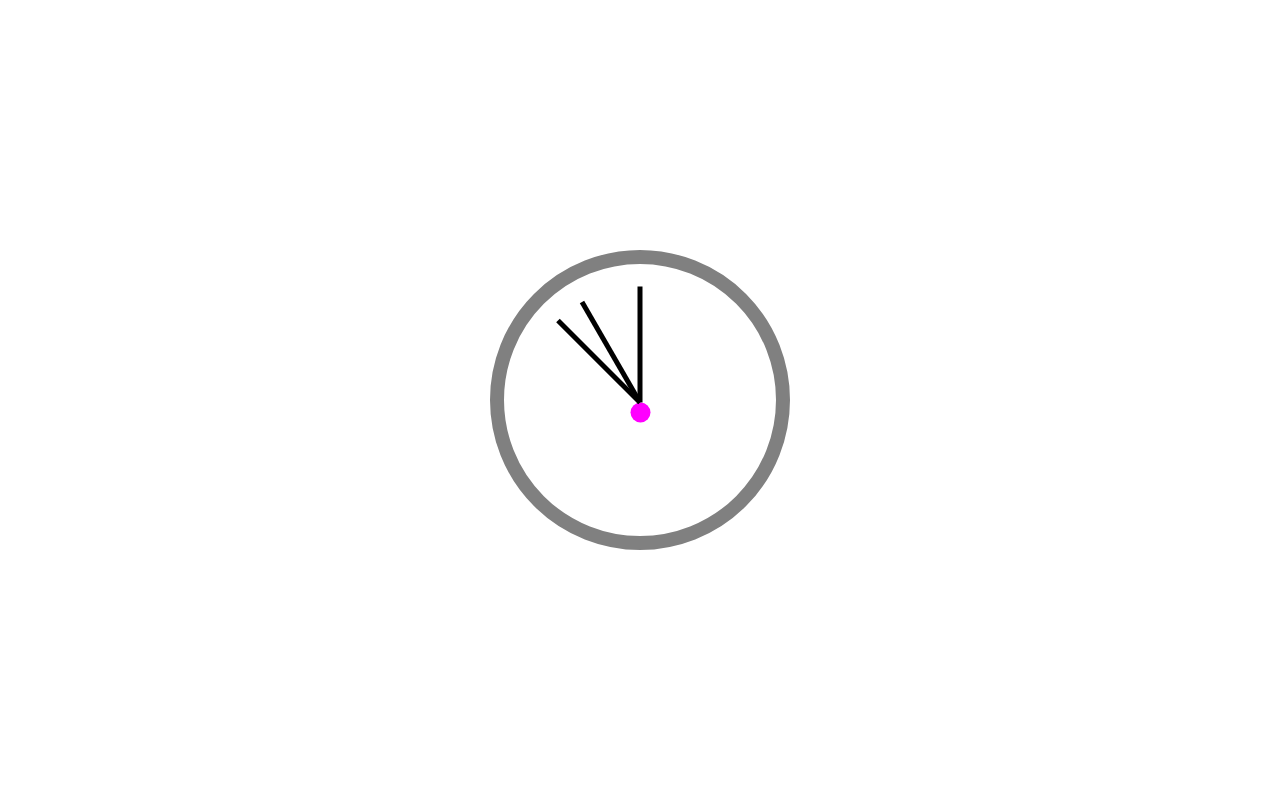
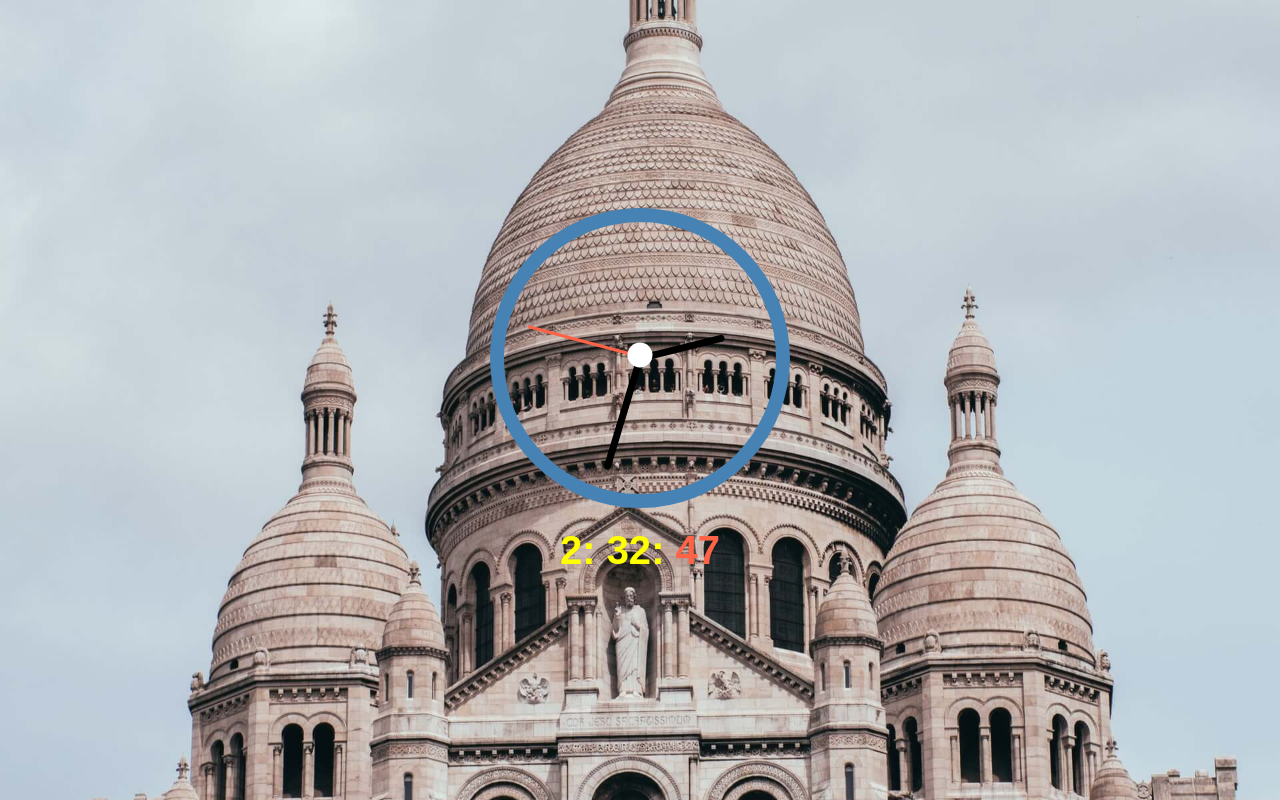
Before and after one commit to adaboh/30-days-js, a plain HTML site: page 30-days-js.html in a window 1280 px wide. Drawn offline with Linux system fonts and the light colour scheme.

Commit message:
added digital clock to day 2

```diff
--- a/30-days-js.html
+++ b/30-days-js.html
@@ -12,13 +12,20 @@
     <div class="clock">
       <div class="clock-face">
         <div class="hand hand--hour"></div>
-        <div class="hand hand--min"></div>
+        <div class="hand hand--mins"></div>
         <div class="hand hand--secs"></div>
       </div>
     </div>
 
+    <h1 class="clock-time">
+      <span class="clock-time--hour">Hr</span>:
+      <span class="clock-time--min">Min</span>:
+      <span class="clock-time--secs">Secs</span>
+    </h1>
+
 
 
     <script src="scripts/app.js"></script>
+    <!-- <script src="scripts/jsDate.js"></script> -->
   </body>
 </html>
--- a/css/main.css
+++ b/css/main.css
@@ -8,25 +8,27 @@
 
 html,
 body {
-  height: 100vh; }
+  height: 100vh;
+  font-family: sans-serif, Arial, Helvetica, sans-serif; }
 
 html {
   font-family: "helvetica neue";
   font-size: 10px; }
 
 body {
-  overflow: hidden;
   display: flex;
   justify-content: center;
   align-items: center;
-  background-image: url(../img/image-3.jpg);
+  flex-direction: column;
+  background-image: url(../img/background-3.jpg);
   background-size: cover;
+  background-position: center;
   background-repeat: no-repeat; }
 
 .clock {
   width: 30rem;
   height: 30rem;
-  border: 14px solid grey;
+  border: 14px solid steelblue;
   border-radius: 50%;
   position: relative;
   padding: 2rem; }
@@ -34,37 +36,57 @@ body {
 .clock-face {
   position: relative;
   width: 100%;
-  height: 100%; }
+  height: 100%;
+  transform: translateY(-3px);
+  /* account for the height of the clock hands */ }
+  .clock-face::after {
+    display: block;
+    content: " ";
+    width: 2.5rem;
+    height: 2.5rem;
+    border-radius: 50%;
+    background: #fff;
+    position: absolute;
+    top: 50%;
+    left: 50%;
+    transform: translate(-50%, -50%); }
 
 .hand {
   width: 50%;
-  height: 5px;
-  background-color: black;
+  height: 7px;
+  background-color: transparent;
   position: absolute;
   top: 50%;
   transform-origin: 100%;
-  transform: rotate(90deg); }
-  .hand::after {
+  transform: rotate(90deg);
+  transition: all 250ms;
+  transition-timing-function: cubic-bezier(0.1, 2.7, 0.58, 1);
+  border-radius: 5px; }
+  .hand::before {
     content: "";
-    width: 20px;
-    height: 20px;
-    background: magenta;
     display: block;
-    top: -8px;
-    left: 100%;
+    height: 100%;
+    width: 100%;
+    background-color: #000;
     position: absolute;
-    border-radius: 50%;
-    transform-origin: inherit;
-    display: flex;
-    align-items: center;
-    justify-content: center; }
+    top: 0;
+    right: 0;
+    border-radius: 5px; }
   .hand--secs {
-    transform: rotate(45deg); }
-    .hand--secs::after {
-      background: transparent; }
-  .hand--min {
-    transform: rotate(60deg); }
-    .hand--min::after {
-      background: transparent; }
+    height: 3px; }
+    .hand--secs::before {
+      background-color: tomato; }
+  .hand--hour::before {
+    width: 75%; }
+
+.no-transition {
+  transition: none; }
+
+.clock-time {
+  margin: 2rem 0;
+  font-size: 4rem;
+  color: yellow; }
+  .clock-time--secs {
+    color: tomato; }
 
 /*# sourceMappingURL=main.css.map */
--- a/scripts/app.js
+++ b/scripts/app.js
@@ -1 +1,67 @@
-console.log("Welcome to 100 days of js")
+// console.log("Welcome to 100 days of js")
+
+const secondHand = document.querySelector(".hand--secs");
+const minsHand = document.querySelector(".hand--mins");
+const hourHand = document.querySelector(".hand--hour");
+const hand = document.querySelector(".hand");
+
+//! Time query Selections
+const timeHour = document.querySelector(".clock-time--hour");
+const timeMins = document.querySelector(".clock-time--min");
+const timeSecs = document.querySelector(".clock-time--secs");
+
+//* Digital Time funtion -finction Expression
+const setDigitalTime = function (hour, minute, second) {
+  timeHour.textContent = hour;
+  timeMins.textContent = pad(minute);
+  timeSecs.textContent = pad(second);
+};
+
+function setDate() {
+  function stopTransiton(degree, typeOfHand) {
+    if (degree == 90) {
+      typeOfHand.classList.add("no-transition");
+    } else {
+      typeOfHand.classList.remove("no-transition");
+    }
+  }
+  const now = new Date();
+  //! get current time for all hands
+  const seconds = now.getSeconds();
+  const mins = now.getMinutes();
+  const hour = now.getHours();
+
+  // console.log(hour);
+
+  //! set degrees for all hands
+  const secondsDegree = (seconds / 60 ) * 360 + 90;
+  const minsDegree = ((mins / 60) * 360) + ((seconds/60) * 6) + 90;
+
+  const hourDegree = ((hour / 12) * 360)+ ((mins/60)*30) + 90;
+
+  // console.log("secondsDegree", secondsDegree)
+  // console.log("hour", hourDegree)
+
+  //! stop transition at 60
+  stopTransiton(secondsDegree, secondHand);
+  stopTransiton(minsDegree, minsHand);
+  stopTransiton(hourDegree, hourHand);
+
+  //! set transform of all hands
+  secondHand.style.transform = `rotate(${secondsDegree}deg)`;
+  minsHand.style.transform = `rotate(${minsDegree}deg)`;
+  hourHand.style.transform = `rotate(${hourDegree}deg)`;
+
+  //call setDigitalTime funtion
+  setDigitalTime(hour, mins, seconds);
+}
+
+
+//? adds 0 to seconds less than 0
+function pad(n) {
+  return n < 10 ? "0" + n : n;
+}
+
+setDate();
+setInterval(setDate, 1000);
+// prevents showing initial stage of the clock during reload
```
Also changed, not shown: scripts/jsDate.js (added, +46 -0 lines), img/background-3.jpg (added), img/image-1.jpg (added), img/image-2.jpg (added), img/image-3.jpg (added), img/image-4.jpg (added), img/image-5.jpg (added), img/image-6.jpg (added), img/image-7.jpg (added), 1 other file.
